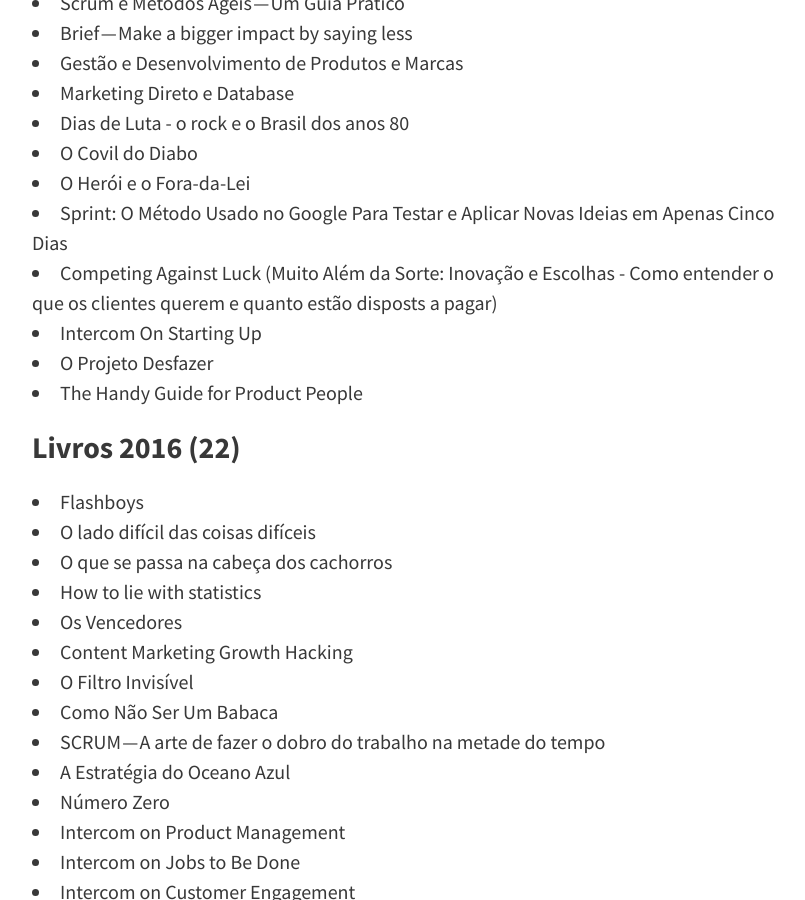
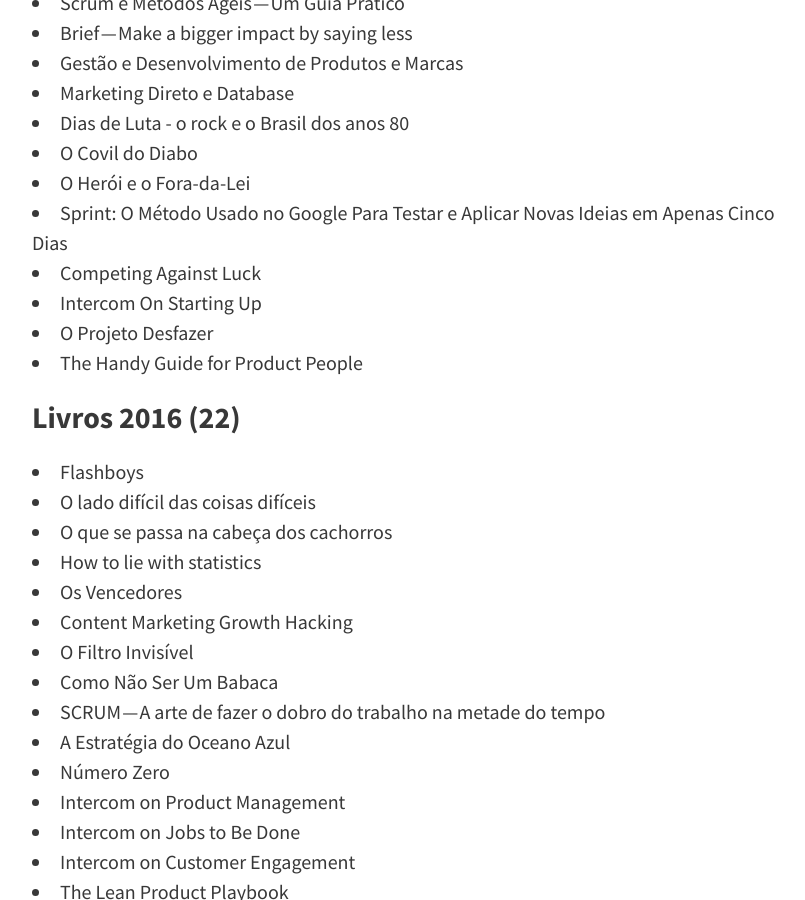
Before and after one commit to felipecbarbosa/felipecbarbosa.github.io, a Jekyll site: the page built from leituras.md, in a window 1280 px wide and 900 px high, scrolled down 580 px. Shown: the whole window, without its empty margins (224-1029 px from the left). Built offline with Jekyll 4.4.1, drawn with Linux system fonts in a browser that asks for light colours; nearby versions of some CDN libraries; comment, search, counter and statistics services are not loaded.

Commit message:
Changed book title

```diff
--- a/leituras.md
+++ b/leituras.md
@@ -19,7 +19,7 @@ Sempre procuro encontrar um tempo no meu dia-a-dia para colocar a leitura em dia
 - O Covil do Diabo
 - O Herói e o Fora-da-Lei
 - Sprint: O Método Usado no Google Para Testar e Aplicar Novas Ideias em Apenas Cinco Dias
-- Competing Against Luck (Muito Além da Sorte: Inovação e Escolhas - Como entender o que os clientes querem e quanto estão disposts a pagar)
+- Competing Against Luck
 - Intercom On Starting Up
 - O Projeto Desfazer
 - The Handy Guide for Product People
```
